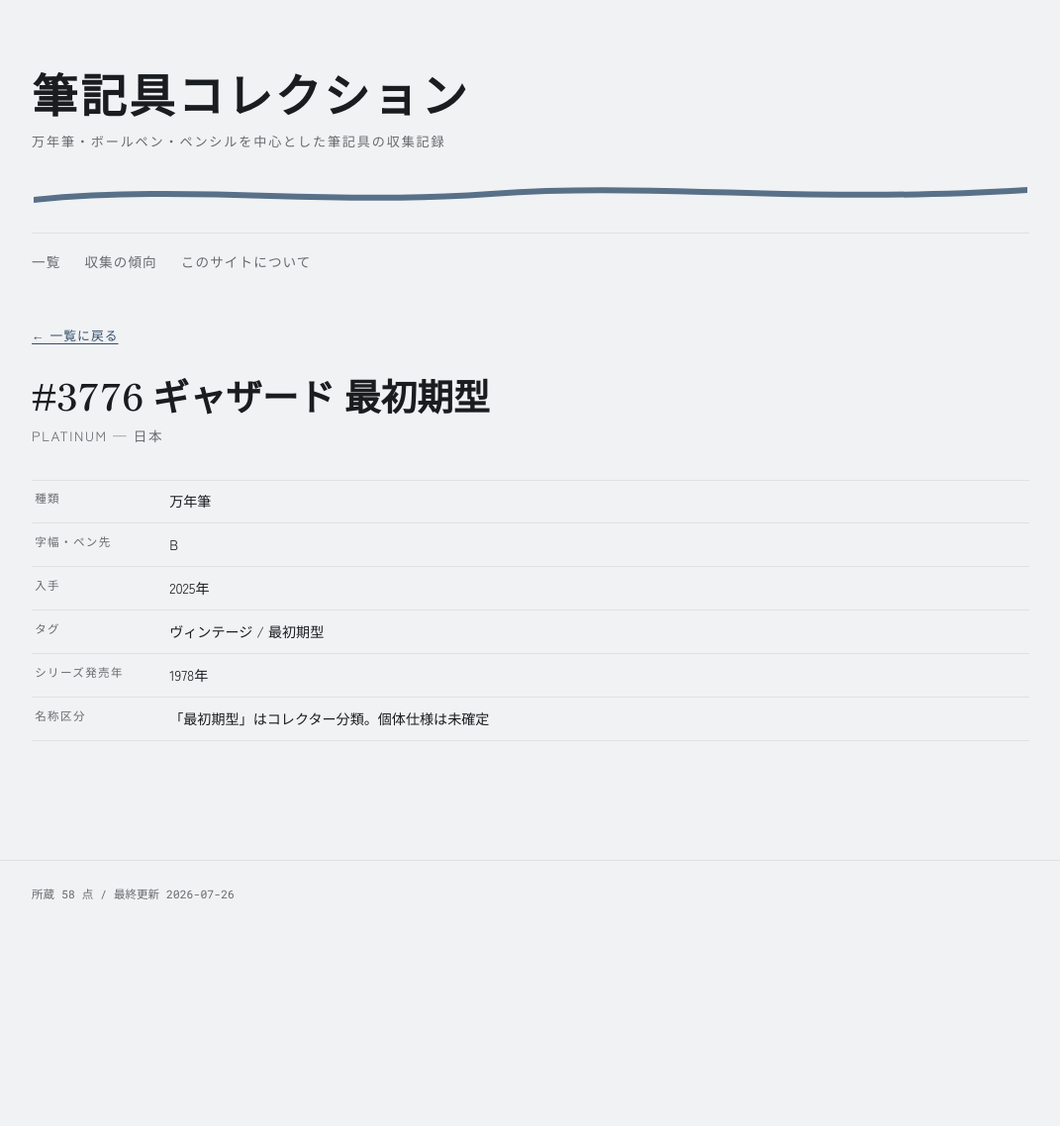
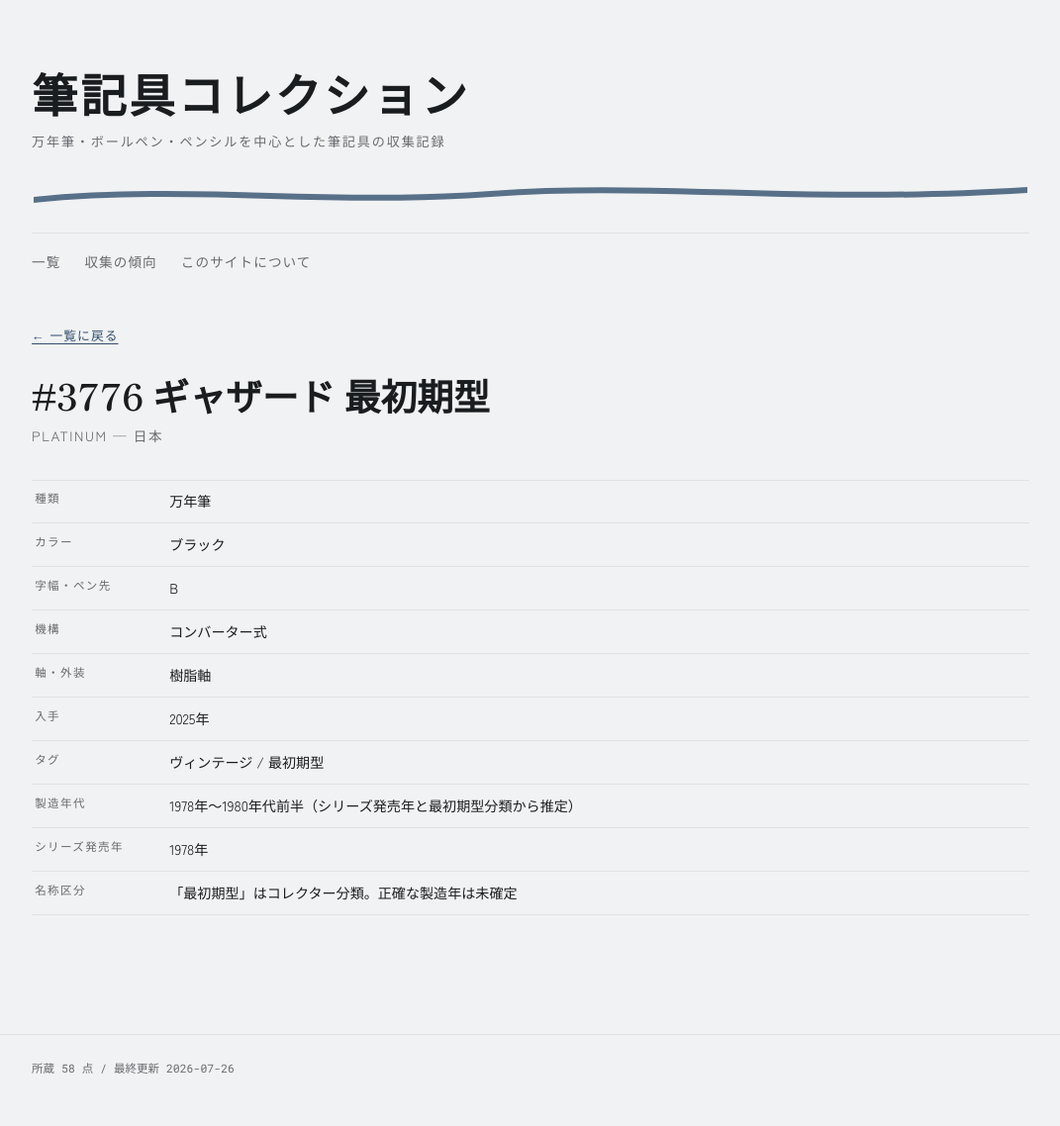
Before and after one commit to mono121/penpocket, a Jekyll site: the page built from _pens/platinum-3776-gathered-first.md, in a window 1280 px wide. Shown: the whole page at 99% size, without its empty margins (104-1175 px from the left). Built offline with Jekyll 4.4.1, drawn with Linux system fonts in a browser that asks for light colours; before the commit the page ends 963 px from its top, so only the background shows below that.

Commit message:
Fill in the Platinum entries and narrow their eras
Both are black converter pens. The #3776 ギャザード keeps its 最初期型
note but no longer claims the whole spec is unknown, and each era is
bounded below by the series release year already recorded.

Co-Authored-By: Claude Opus 5 <noreply@anthropic.com>

```diff
--- a/_pens/platinum-3776-gathered-first.md
+++ b/_pens/platinum-3776-gathered-first.md
@@ -4,12 +4,17 @@ brand: platinum
 type: 万年筆
 acquired: 2025
 nib: B
+color: ブラック
+mechanism: コンバーター式
+body: 樹脂軸
 tags:
 - ヴィンテージ
 - 最初期型
 custom_fields:
+- label: 製造年代
+  value: 1978年〜1980年代前半（シリーズ発売年と最初期型分類から推定）
 - label: シリーズ発売年
   value: 1978年
 - label: 名称区分
-  value: 「最初期型」はコレクター分類。個体仕様は未確定
+  value: 「最初期型」はコレクター分類。正確な製造年は未確定
 ---
```
Also changed, not shown: _pens/platinum-glamour.md (+6 -1 lines).
